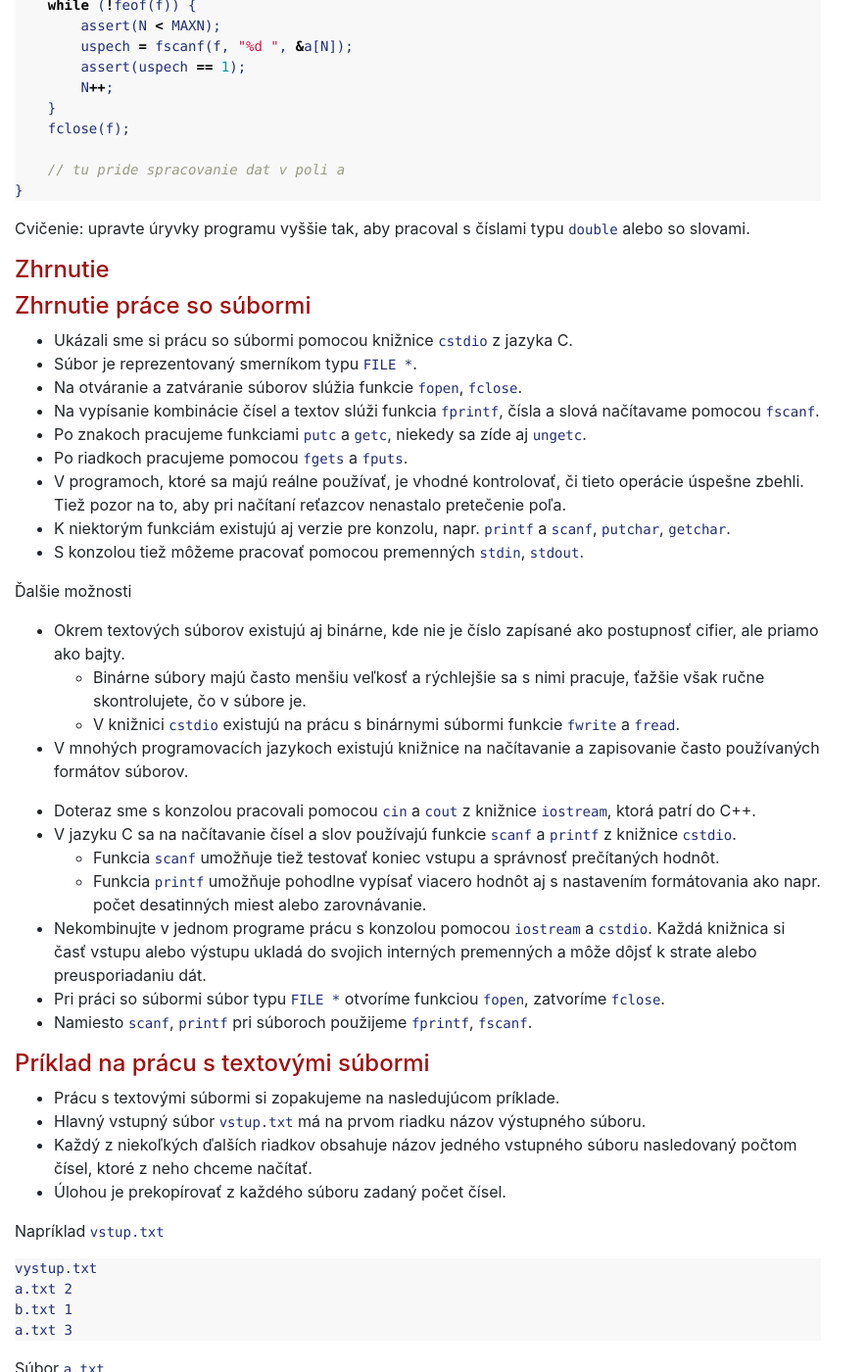
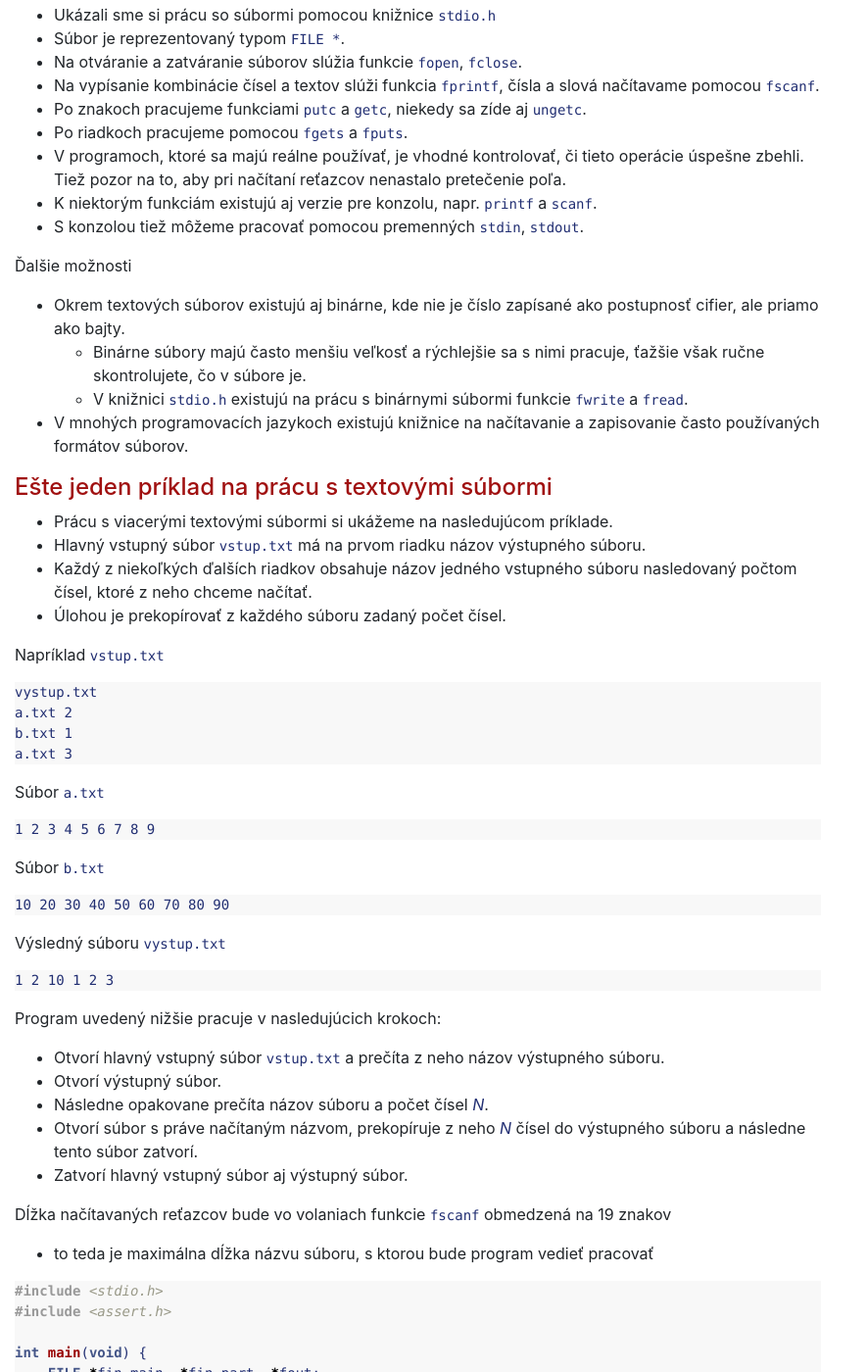
Before and after one commit to dcs-fmph/prog1, a Jekyll site: the page built from notes/P10.md, in a window 1280 px wide and 1400 px high, scrolled down 13489 px. Shown: the whole window at 98% size, without its empty margins (0-885 px from the left). Built offline with Jekyll 4.4.1, drawn with Linux system fonts in a browser that asks for light colours; nearby versions of some CDN libraries; our own code applies the rules of GitHub Pages for plain Markdown files; some of the changed text lies outside the part shown.

Commit message:
P10 prefinal

````diff
--- a/notes/P10.md
+++ b/notes/P10.md
@@ -69,7 +69,7 @@ opačnom poradí.
 #include <stdio.h>
 #include <assert.h>
 
-#define MAXN 100
+#define NMAX 100
 
 int main(void) {
     // otvorime vstupny subor a skontrolujeme, ze sa podarilo
@@ -79,10 +79,10 @@ int main(void) {
     // nacitame pocet cisel
     int n;
     fscanf(fin, "%d", &n);
-    assert(n >= 0 && n <= MAXN);
+    assert(n >= 0 && n <= NMAX);
 
     // vytvorime pole a nacitame cisla
-    int a[MAXN];
+    int a[NMAX];
     for (int i = 0; i < n; i++) {
         fscanf(fin, "%d", &a[i]);
     }
@@ -147,14 +147,7 @@ znakoch.
         `char`
       - Neukladajte výstupnú hodnotu funkcie `getc` do premennej typu
         `char`, lebo nebudete vedieť rozoznať koniec súboru.
-  - Funkcia `int getchar()` je skratka pre `getc(stdin)`, načíta teda
-    jeden znak z konzoly
-      - Avšak rovnako ako pri `scanf` sa vstup začne spracovávať až
-        potom, ako používateľ stlačí `Enter`, nie je takto možné
-        reagovať priamo na stlačenie nejakej klávesy.
   - Funkcia `int putc(int c, FILE *f)` zapíše znak `c` do súboru.
-  - Funkcia `int putchar(int c)` je skratkou pre `putc(c, stdout)`,
-    vypíše teda daný znak na konzolu.
 
 ### Príklad: kopírovanie súboru
 
@@ -255,7 +248,6 @@ int main(void) {
 
 Pripomeňme si funkcie `fgets` a `fputs`, ktoré umožňujú načítavať a zapisovať riadky zo súboru.
 
-
 Argumenty funkcie `fgets(str, n, f)` sú:
 
   - Pole znakov `str`, do ktorého sa v prípade úspechu riadok načíta.
@@ -339,7 +338,7 @@ Niekedy je užitočné tieto prístupy aj kombinovať.
 
 #define NMAX 100
 
-int main() {
+int main(void) {
     FILE *fin = fopen("vstup.txt", "r");
     int maxDlzka = 0;
     char str[NMAX];
@@ -357,7 +356,7 @@ int main() {
 ```c
 #include <stdio.h>
 
-int main() {
+int main(void) {
     FILE *fin = fopen("vstup.txt", "r");
     int maxDlzka = 0;
     int dlzka = 0;
@@ -443,22 +442,19 @@ int main(void) {
     oddelené medzerami.
 
 
+## Ďalšie detaily funkcií `printf` a `fprintf`
 
+Veľkou výhodou týchto funkcií je, že vieme v jednom volaní vypísať niekoľko hodnôt rôznych typov, pričom formát výpisu je možné rôzne nastaviť.
 
-## Ďalšie detaily funkcií `printf` a `scanf`, resp. `fprintf` a `fscanf`
-
-### Výpis formátovaných dát na konzolu: `printf`, `fprintf`
-
-Vo všeobecnosti vyzerá volanie `printf` nasledovne:
+Vo všeobecnosti vyzerá volanie týchto funkcií nasledovne:
 
 ```c
-printf(format, hodnota1, hodnota2, ...)
+printf(format, hodnota1, hodnota2, ...);
+fprintf(subor, format, hodnota1, hodnota2, ...);
 ```
 
-  - Prvý argument je **formátovací reťazec**, za ním môže nasledovať
-    niekoľko ďalších argumentov.
+  - Prvý argument je **formátovací reťazec**.
   - Bežné znaky z formátovacieho reťazca sa priamo vypíšu na výstup.
-  - Koniec riadku sa píše pomocou `"\n"`.
   - Symbol `%` začína takzvanú **špecifikáciu konverzie** a má za
     následok vypísanie ďalšieho argumentu funkcie (prvého, ktorý sa
     nepoužil).
@@ -495,7 +491,7 @@ void vypisDatum(int d, int m, int r) {
     printf("%02d.%02d.%04d\n", d, m, r);
 }
 
-int main() {
+int main(void) {
     vypisDatum(2, 1, 2027);
 }
 ```
@@ -516,23 +512,18 @@ Celá špecifikácia konverzie pozostáva z nasledujúcich častí:
     long`, resp. `short`.
   - Z povinného *symbolu konverzie* (napr. `d`, `f`, `s`, ...).
 
-### Načítanie formátovaných dát z konzoly: `scanf`
 
-Vstup z konzoly sa dá načítať funkciou
-[`scanf`](http://www.cplusplus.com/reference/cstdio/scanf/) s typickým
-volaním
+## Ďalšie detaily funkcií `scanf` a `fscanf`
 
-```cpp
-scanf(format, adresa1, adresa2, ...)
+Tieto funkcie vedia načítať viacero hodnôt naraz. Ich použitie:
+
+
+```c
+scanf(format, &premenna1, &premenna2, ...)
+fscanf(subor, format, &premenna1, &premenna2, ...)
 ```
 
-  - Napríklad `scanf("%d", &x)` načíta celočíselnú hodnotu do premennej
-    `x`.
-  - Zatiaľ čo argumentmi `printf` sú priamo hodnoty, `scanf` potrebuje
-    adresy premenných, pretože ich modifikuje.
-
 Pomocou `scanf` možno načítať aj viacero premenných naraz:
-
 
 ```c
 #include <stdio.h>
@@ -541,7 +532,7 @@ void vypisDatum(int d, int m, int r) {
     printf("%02d.%02d.%04d\n", d, m, r);
 }
 
-int main() {
+int main(void) {
     int d, m, r;
     printf("Zadaj den, mesiac a rok: ");
     scanf("%d %d %d", &d, &m, &r);
@@ -557,8 +548,7 @@ Formátovací reťazec sa v `scanf` interpretuje nasledovne:
       - `%lf` načíta `double` (pozor, tu je rozdiel od `printf`, kde sa
         double vypisuje pomocou `%f`)
       - `%s` načíta reťazec, konkrétne jedno slovo, t.j. postupnosť
-        nebielych znakov. Ako argument sa zadá hodnota typu `char*`,
-        ktorá má ukazovať na dostatočne veľké pole.
+        nebielych znakov. Ako argument sa zadá dostatočne veľké pole prvkov typu `char`.
       - `%100s` načíta slovo, ale najviac 100 znakov. Pole má mať
         veľkosť aspoň 101.
       - `%c` načíta jeden znak. Na rozdiel od všetkých predchádzajúcich
@@ -573,11 +563,11 @@ Formátovací reťazec sa v `scanf` interpretuje nasledovne:
 Nasledujúci príkaz tak napríklad načíta dátum vo formáte
 `deň.mesiac.rok`:
 
-```cpp
+```c
 scanf("%d.%d.%d", &d, &m, &r);
 ```
 
-### Kontrola správnosti vstupu
+### Kontrola správnosti vstupu vo `scanf`
 
 Funkcia `scanf` vracia počet úspešne načítaných hodnôt zo vstupu.
 
@@ -590,15 +580,14 @@ Funkcia `scanf` vracia počet úspešne načítaných hodnôt zo vstupu.
 Príklad: zadávanie dátumu vo formáte `deň.mesiac.rok` s kontrolou
 vstupu:
 
-```cpp
-#include <cstdio>
-using namespace std;
+```c
+#include <stdio.h>
 
 void vypisDatum(int d, int m, int r) {
     printf("%02d.%02d.%04d\n", d, m, r);
 }
 
-int main() {
+int main(void) {
     int d, m, r;
     printf("Zadaj datum: ");
     int uspech = scanf("%d.%d.%d", &d, &m, &r);
@@ -615,11 +604,10 @@ int main() {
 Ďalší program počíta súčet postupne zadávaných čísel, až kým je zadané
 nekorektné číslo alebo koniec súboru:
 
-```cpp
-#include <cstdio>
-using namespace std;
+```c
+#include <stdio.h>
 
-int main() {
+int main(void) {
     double sum = 0;
     double x;
     while (scanf("%lf", &x) == 1) {
@@ -629,19 +617,6 @@ int main() {
 }
 ```
 
-
-### Testovanie konca súboru
-
-Existujú dve možnosti testovania, či sme dosiahli koniec súboru:
-
-  - V knižnici `cstdio` je definovaná symbolická konštanta `EOF`, ktorá
-    má väčšinou hodnotu -1. Ak sa funkcii `fscanf` nepodarí načítať
-    žiadnu hodnotu, pretože načítavanie dospelo ku koncu súboru, vráti
-    konštantu `EOF` ako svoj výstup.
-  - Funkcia `feof(subor)` vráti `true` práve vtedy, keď sa funkcia
-    `fscanf` (alebo nejaká iná funkcia) už niekedy pokúšala čítať za
-    koncom súboru `subor`.
-
 ## Spracovanie vstupu pozostávajúceho z postupnosti čísel
 
 Často na vstupe očakávame postupnosť číselných hodnôt oddelených bielymi
@@ -650,23 +625,23 @@ zadaný a spracovaný pomocou funkcie `fscanf`.
 
 *Formát 1*: `N` (počet čísel) a následne `N` ďalších čísel.
 
-```cpp
-#include <cstdio>
-#include <cassert>
-using namespace std;
+```c
+#include <stdio.h>
+#include <assert.h>
 
-int main() {
+#define NMAX 100
+
+int main(void) {
     FILE *f;
-    const int MAXN = 100;
-    int a[MAXN], N, uspech;
+    int a[NMAX], n, uspech;
 
     f = fopen("vstup.txt", "r");
     assert(f != NULL);
 
-    uspech = fscanf(f, "%d ", &N);
-    assert(uspech == 1 && N >= 0 && N <= MAXN);
+    uspech = fscanf(f, "%d ", &n);
+    assert(uspech == 1 && n >= 0 && n <= NMAX);
 
-    for (int i = 0; i < N; i++) {
+    for (int i = 0; i < n; i++) {
         uspech = fscanf(f, "%d ", &a[i]);
         assert(uspech == 1);
     }
@@ -679,16 +654,16 @@ int main() {
 *Formát 2*: postupnosť čísel ukončená číslom -1 alebo inou špeciálnou
 hodnotu.
 
-```cpp
+```c
     // otvorime subor f ako vyssie
-    N = 0;
+    n = 0;
     int x;
     uspech = fscanf(f, "%d ", &x);
     assert(uspech == 1);
     while (x != -1) {
-        assert(N < MAXN);
-        a[N] = x;
-        N++;
+        assert(n < NMAX);
+        a[n] = x;
+        n++;
         uspech = fscanf(f, "%d ", &x);
         assert(uspech == 1);
     }
@@ -699,14 +674,14 @@ hodnotu.
 
 Priamočiary prístup **nefunguje vždy správne**:
 
-```cpp
+```c
     // otvorime subor f ako vyssie
-    N = 0;
+    n = 0;
     while (!feof(f)) {
-        assert(N < MAXN);
-        uspech = fscanf(f, "%d", &a[N]);
+        assert(n < NMAX);
+        uspech = fscanf(f, "%d", &a[n]);
         assert(uspech == 1); // bude tu padat
-        N++;
+        n++;
     }
     // zatvorime subor a spracujeme data
 ```
@@ -725,25 +700,25 @@ Tento nedostatok môžeme napraviť napríklad tak, že vo volaní funkcie
 pokúšať preskočiť všetky biele znaky až po najbližší nebiely; pritom
 natrafí na koniec súboru a `feof(f)` už bude vracať `true`.
 
-```cpp
-#include <cstdio>
-#include <cassert>
-using namespace std;
+```c
+#include <stdio.h>
+#include <assert.h>
 
-int main() {
+#define NMAX 100
+
+int main(void) {
     FILE *f;
-    const int MAXN = 100;
-    int a[MAXN], N, uspech;
+    int a[NMAX], n, uspech;
 
     f = fopen("vstup.txt", "r");
     assert(f != NULL);
 
-    N = 0;
+    n = 0;
     while (!feof(f)) {
-        assert(N < MAXN);
-        uspech = fscanf(f, "%d ", &a[N]);
+        assert(n < NMAX);
+        uspech = fscanf(f, "%d ", &a[n]); // medzera za %d
         assert(uspech == 1);
-        N++;
+        n++;
     }
     fclose(f);
 
@@ -754,13 +729,10 @@ int main() {
 Cvičenie: upravte úryvky programu vyššie tak, aby pracoval s číslami
 typu `double` alebo so slovami.
 
-## Zhrnutie
-
 ## Zhrnutie práce so súbormi
 
-  - Ukázali sme si prácu so súbormi pomocou knižnice `cstdio` z jazyka
-    C.
-  - Súbor je reprezentovaný smerníkom typu `FILE *`.
+  - Ukázali sme si prácu so súbormi pomocou knižnice `stdio.h`
+  - Súbor je reprezentovaný typom `FILE *`.
   - Na otváranie a zatváranie súborov slúžia funkcie `fopen`, `fclose`.
   - Na vypísanie kombinácie čísel a textov slúži funkcia `fprintf`,
     čísla a slová načítavame pomocou `fscanf`.
@@ -771,7 +743,7 @@ typu `double` alebo so slovami.
     či tieto operácie úspešne zbehli. Tiež pozor na to, aby pri
     načítaní reťazcov nenastalo pretečenie poľa.
   - K niektorým funkciám existujú aj verzie pre konzolu, napr. `printf`
-    a `scanf`, `putchar`, `getchar`.
+    a `scanf`.
   - S konzolou tiež môžeme pracovať pomocou premenných `stdin`,
     `stdout`.
 
@@ -781,35 +753,15 @@ typu `double` alebo so slovami.
     zapísané ako postupnosť cifier, ale priamo ako bajty.
       - Binárne súbory majú často menšiu veľkosť a rýchlejšie sa s nimi
         pracuje, ťažšie však ručne skontrolujete, čo v súbore je.
-      - V knižnici `cstdio` existujú na prácu s binárnymi súbormi
+      - V knižnici `stdio.h` existujú na prácu s binárnymi súbormi
         funkcie `fwrite` a `fread`.
   - V mnohých programovacích jazykoch existujú knižnice na načítavanie a
     zapisovanie často používaných formátov súborov.
 
 
+## Ešte jeden príklad na prácu s textovými súbormi
 
-  - Doteraz sme s konzolou pracovali pomocou `cin` a `cout` z knižnice
-    `iostream`, ktorá patrí do C++.
-  - V jazyku C sa na načítavanie čísel a slov používajú funkcie `scanf`
-    a `printf` z knižnice `cstdio`.
-      - Funkcia `scanf` umožňuje tiež testovať koniec vstupu a správnosť
-        prečítaných hodnôt.
-      - Funkcia `printf` umožňuje pohodlne vypísať viacero hodnôt aj s
-        nastavením formátovania ako napr. počet desatinných miest alebo
-        zarovnávanie.
-  - Nekombinujte v jednom programe prácu s konzolou pomocou `iostream` a
-    `cstdio`. Každá knižnica si časť vstupu alebo výstupu ukladá do
-    svojich interných premenných a môže dôjsť k strate alebo
-    preusporiadaniu dát.
-  - Pri práci so súbormi súbor typu `FILE *` otvoríme funkciou `fopen`,
-    zatvoríme `fclose`.
-  - Namiesto `scanf`, `printf` pri súboroch použijeme `fprintf`,
-    `fscanf`.
-
-
-## Príklad na prácu s textovými súbormi
-
-  - Prácu s textovými súbormi si zopakujeme na nasledujúcom príklade.
+  - Prácu s viacerými textovými súbormi si ukážeme na nasledujúcom príklade.
   - Hlavný vstupný súbor `vstup.txt` má na prvom riadku názov výstupného
     súboru.
   - Každý z niekoľkých ďalších riadkov obsahuje názov jedného vstupného
@@ -851,39 +803,36 @@ na 19 znakov
   - to teda je maximálna dĺžka názvu súboru, s ktorou bude program
     vedieť pracovať
 
-<!-- end list -->
+```c
+#include <stdio.h>
+#include <assert.h>
 
-```cpp
-#include <cstdio>
-#include <cassert>
-using namespace std;
-
-int main() {
-    FILE *fr_main, *fr_part, *fw;
+int main(void) {
+    FILE *fin_main, *fin_part, *fout;
     int N, success, num;
-    fr_main = fopen("vstup.txt", "r");
-    assert(fr_main != NULL);
+    fin_main = fopen("vstup.txt", "r");
+    assert(fin_main != NULL);
 
     char filename[20];
-    success = fscanf(fr_main, "%19s", filename);
+    success = fscanf(fin_main, "%19s", filename);
     assert(success == 1);
 
-    fw = fopen(filename, "w");
-    assert(fw != NULL);
-    while (!feof(fr_main)) {
-        success = fscanf(fr_main, "%19s %d ", filename, &N);
+    fout = fopen(filename, "w");
+    assert(fout != NULL);
+    while (!feof(fin_main)) {
+        success = fscanf(fin_main, "%19s %d ", filename, &N);
         assert(success == 2);
-        fr_part = fopen(filename, "r");
-        assert(fr_part != NULL);
+        fin_part = fopen(filename, "r");
+        assert(fin_part != NULL);
         for (int i = 0; i < N; i++) {
-            success = fscanf(fr_part, "%d ", &num);
+            success = fscanf(fin_part, "%d ", &num);
             assert(success == 1);
-            fprintf(fw, "%d ", num);
+            fprintf(fout, "%d ", num);
         }
-        fclose(fr_part);
+        fclose(fin_part);
     }
-    fclose(fw);
-    fclose(fr_main);
+    fclose(fout);
+    fclose(fin_main);
 }
 ```
 
@@ -911,15 +860,14 @@ Napríklad pre *K=3*:
 
 Nasledujúci program zašifruje súbor.
 
-```cpp
-#include <cstdio>
-#include <cassert>
-using namespace std;
+```c
+#include <stdio.h>
+#include <assert.h>
 
-void encryptCaesar(FILE *fr, FILE *fw, int shift) {
+void encryptCaesar(FILE *fin, FILE *fout, int shift) {
     assert(shift >= 0 && shift <= 25);
     int c;
-    while ((c = getc(fr)) != EOF) {
+    while ((c = getc(fin)) != EOF) {
         if ((c >= 'A') && (c <= 'Z')) {
             c = c + shift;
             if (c > 'Z') {
@@ -931,21 +879,21 @@ void encryptCaesar(FILE *fr, FILE *fw, int shift) {
                 c -= 26;
             }
         }
-        putc(c, fw);
+        putc(c, fout);
     }
 }
 
-int main() {
+int main(void) {
     int shift;
     scanf("%d", &shift);  // nacitame parameter o kolko posuvat pismena
 
-    FILE *fr = fopen("plaintext.txt", "r");
-    FILE *fw = fopen("ciphertext.txt", "w");
+    FILE *fin = fopen("plaintext.txt", "r");
+    FILE *fout = fopen("ciphertext.txt", "w");
 
-    encryptCaesar(fr, fw, shift);
+    encryptCaesar(fin, fout, shift);
 
-    fclose(fr);
-    fclose(fw);
+    fclose(fin);
+    fclose(fout);
 }
 ```
 
@@ -985,16 +933,16 @@ Očíslované písmená abecedy:
 
 Nasledujúci program zašifruje súbor.
 
-```cpp
-#include <cstdio>
-using namespace std;
+```c
+#include <stdio.h>
+#include <assert.h>
 
-const int maxKeyLength = 100;
+#define MAXKEY 100
 
-void encryptVigenere(FILE *fr, FILE *fw, char *key) {
+void encryptVigenere(FILE *fin, FILE *fout, char *key) {
     int c;
     int i = 0;
-    while ((c = getc(fr)) != EOF) {
+    while ((c = getc(fin)) != EOF) {
         if ((c >= 'A') && (c <= 'Z')) {
             c = c + (key[i] - 'A');
             if (c > 'Z') {
@@ -1011,41 +959,40 @@ void encryptVigenere(FILE *fr, FILE *fw, char *key) {
         if (key[i] == 0) {
             i = 0;
         }
-        putc(c, fw);
+        putc(c, fout);
     }
 }
 
-int main() {
+int main(void) {
     // nacitame kluc z konzoly
-    char key[maxKeyLength];
+    char key[MAXKEY];
     scanf("%s", key);
 
     // otvorime subory
-    FILE *fr = fopen("plaintext.txt", "r");
-    FILE *fw = fopen("ciphertext.txt", "w");
+    FILE *fin = fopen("plaintext.txt", "r");
+    FILE *fout = fopen("ciphertext.txt", "w");
 
     // sifrujeme
-    encryptVigenere(fr, fw, key);
+    encryptVigenere(fin, fout, key);
 
     // zatvorime subory
-    fclose(fr);
-    fclose(fw);
+    fclose(fin);
+    fclose(fout);
 }
 ```
 
 Nasledujúci program potom dešifruje súbor.
 
-```cpp
-#include <cstdio>
-#include <cassert>
-using namespace std;
+```c
+#include <stdio.h>
+#include <assert.h>
 
-const int maxKeyLength = 100;
+#define MAXKEY 100
 
-void decryptVigenere(FILE *fr, FILE *fw, char *key) {
+void decryptVigenere(FILE *fin, FILE *fout, char *key) {
     int c;
     int i = 0;
-    while ((c = getc(fr)) != EOF) {
+    while ((c = getc(fin)) != EOF) {
         if ((c >= 'A') && (c <= 'Z')) {
             c = c - (key[i] - 'A');
             if (c < 'A') {
@@ -1062,21 +1009,21 @@ void decryptVigenere(FILE *fr, FILE *fw, char *key) {
         if (key[i] == 0) {
             i = 0;
         }
-        putc(c, fw);
+        putc(c, fout);
     }
 }
 
-int main() {
-    char key[maxKeyLength];
+int main(void) {
+    char key[MAXKEY];
     scanf("%s", key);
 
-    FILE *fr = fopen("ciphertext.txt", "r");
-    FILE *fw = fopen("plaintext2.txt", "w");
+    FILE *fin = fopen("ciphertext.txt", "r");
+    FILE *fout = fopen("plaintext2.txt", "w");
 
-    decryptVigenere(fr, fw, key);
+    decryptVigenere(fin, fout, key);
 
-    fclose(fr);
-    fclose(fw);
+    fclose(fin);
+    fclose(fout);
 }
 ```
 
````
Also changed, not shown: other parts of notes/P10.md (+7 -0 lines).
